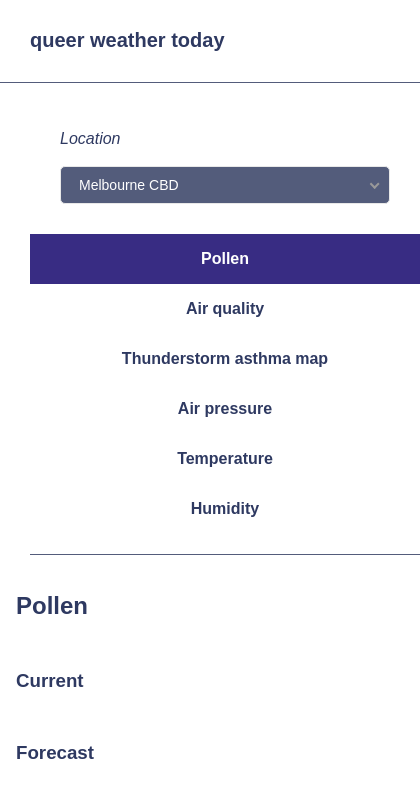
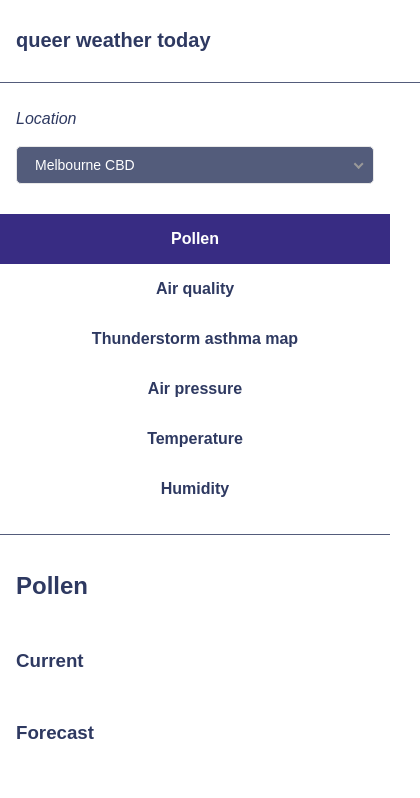
Before and after one commit to cosmicviscera/queer-weather-today, a plain HTML site: page index.html in a window 390 px wide. Shown: the top 798 px of the page, 420 px wide, since content can reach past the window. Drawn offline with nearby package versions, Linux system fonts and the light colour scheme.

Commit message:
responsive layout tweaks

```diff
--- a/style.css
+++ b/style.css
@@ -141,6 +141,10 @@ div.nice-select, .nice-select.open, .nice-select .option, .nice-select input.nic
   background-color: var(--highlight-bg-color) !important;
 }
 
+#aqiForecast {
+  margin-bottom: 50px;
+}
+
 /****** media queries ******/
 
 /* On screens that are less than 700px wide, make the sidebar into a topbar */
@@ -164,12 +168,23 @@ div.nice-select, .nice-select.open, .nice-select .option, .nice-select input.nic
   .page {
     padding-top: 90px;
   }
+
+  .header {
+    padding: 16px;
+  }
+
+  .sidebar a {
+      padding: 16px;
+  }
+
+  #locationPicker {
+      padding: 0px 16px;
+  }
 }
 
 /* On screens that are less than 400px, display the bar vertically, instead of horizontally */
 @media screen and (max-width: 400px) {
   .sidebar {
-    margin-left: 30px;
     padding-left:0;
   }
   .sidebar a {
@@ -177,8 +192,5 @@ div.nice-select, .nice-select.open, .nice-select .option, .nice-select input.nic
     float: none;
   }
 
-  .page {
-    margin-top: 20px;
-  }
 
 }
```
